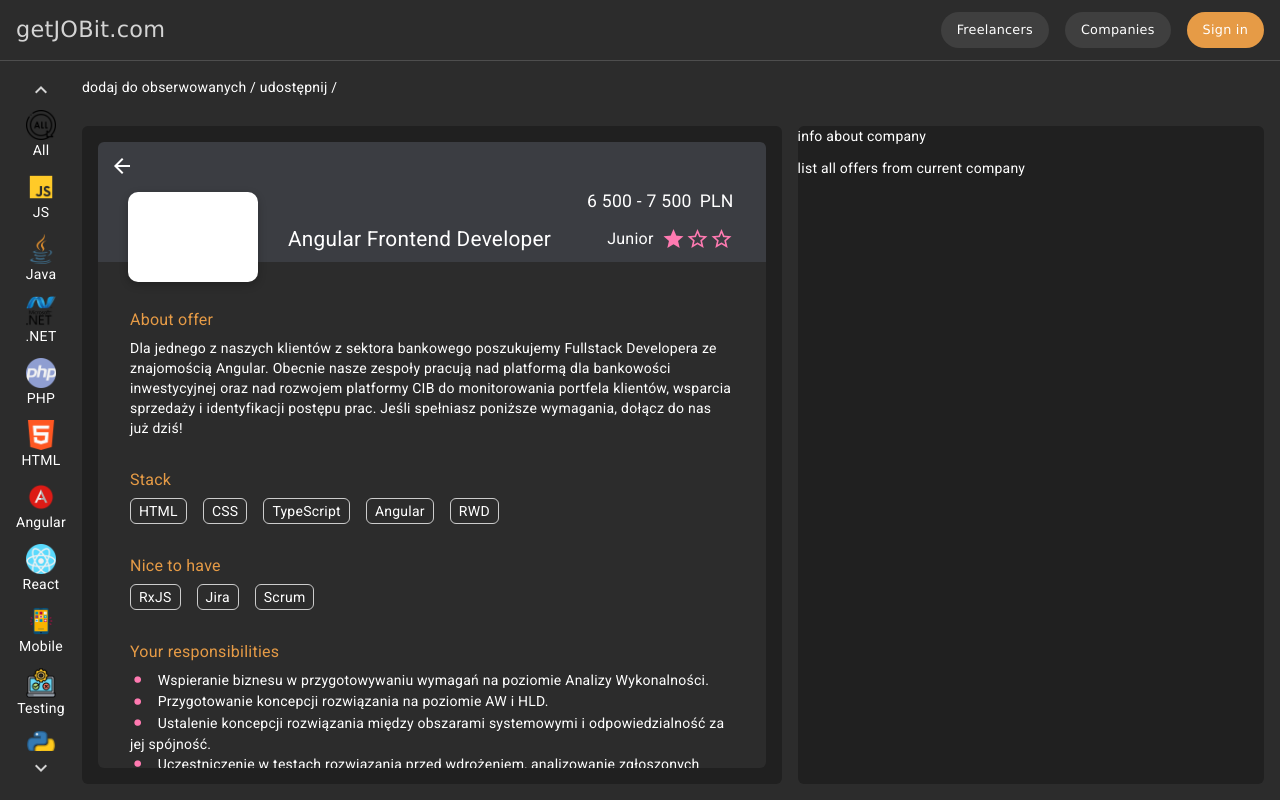
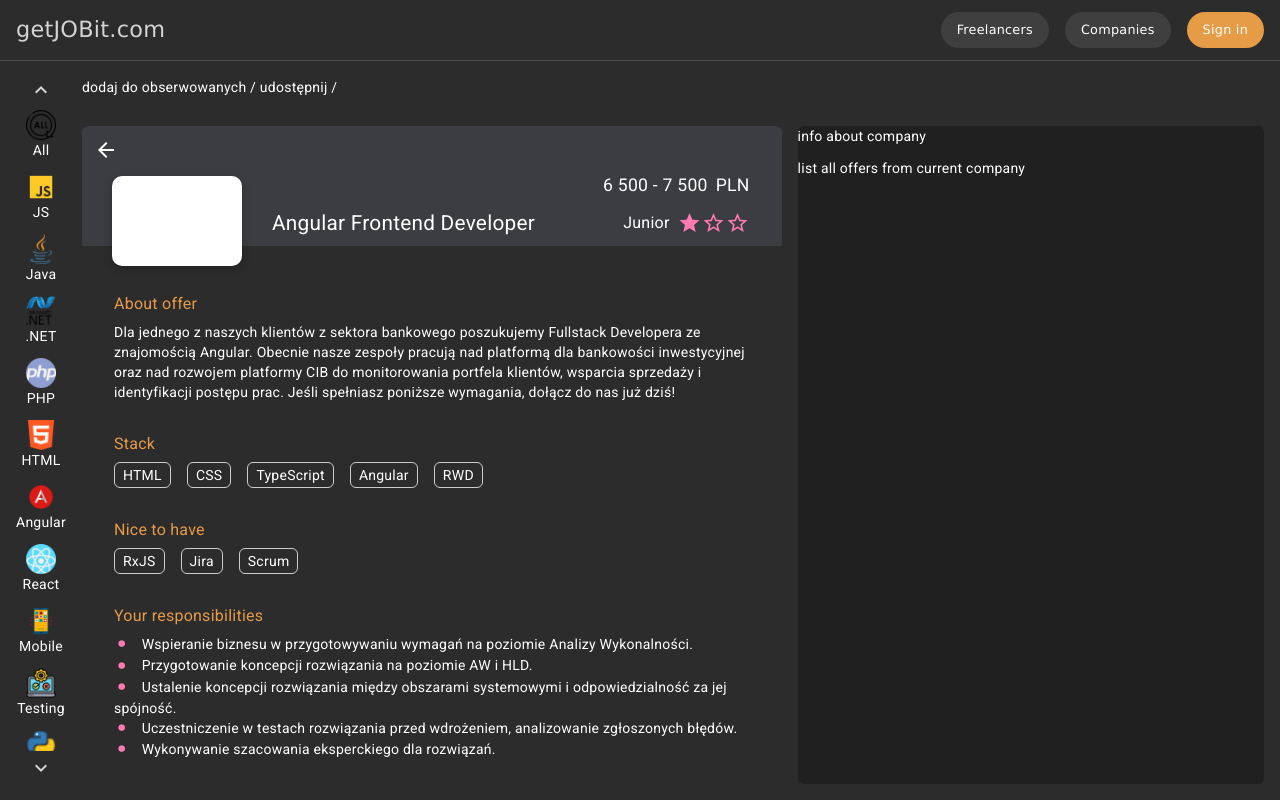
Before and after one commit to L3monPL/jobIT_front_end, an Angular app: page /company/1 in a window 1280 px wide. Built offline with nearby package versions, Linux system fonts and the light colour scheme.

Commit message:
change /selected company offer

```diff
--- a/src/app/components/company-selected-offer/company-selected-offer.component.scss
+++ b/src/app/components/company-selected-offer/company-selected-offer.component.scss
@@ -13,12 +13,12 @@
 .company_selected_main_content{
     width: 60%;
     margin-top: 1rem;
-    background-color: #202020;
-    border-radius: 6px;
+    // background-color: #202020;
+    // border-radius: 6px;
     // padding: 1rem;
 }
 .margin_content_company{
-    margin: 1rem;
+    // margin: 1rem;
 }
 .router{
     width: 40%;
@@ -44,7 +44,7 @@
     background-color: #2c2c2c;
     overflow-y: auto;
     height: 500px;
-    height: calc(100vh - 18.4rem);
+    height: calc(100vh - 16.4rem);
     // padding-top: 2rem;
     border-bottom-right-radius: 6px;
     border-bottom-left-radius: 6px;
@@ -52,7 +52,7 @@
 .content_company_bg::-webkit-scrollbar {
     // display: none;
     width: 6px;
-    background-color: #3b3d42;
+    background-color: #202020;
 }
 .content_company_bg::-webkit-scrollbar-thumb {
 	-webkit-box-shadow: inset 0 0 6px rgba(0,0,0,.3);
```
